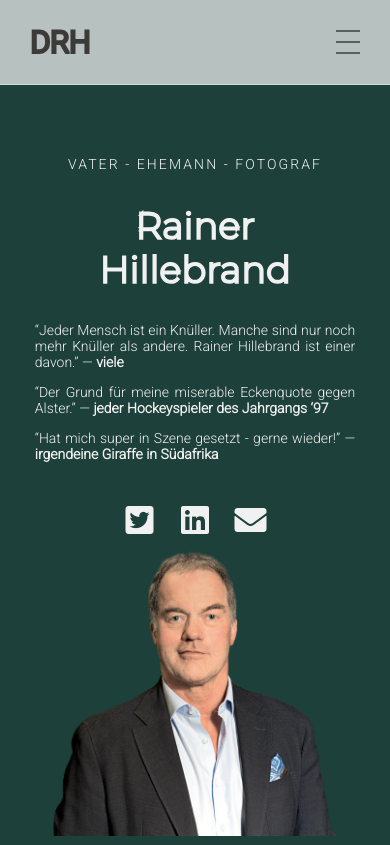
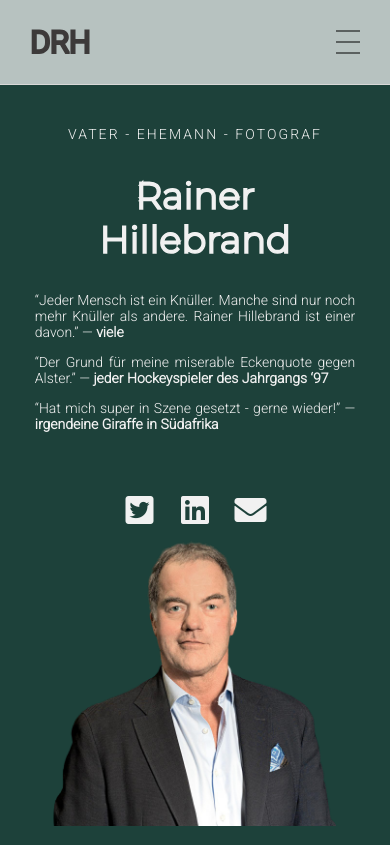
Before and after one commit to julezzhub/drhtml, a plain HTML site: page index.html in a window 390 px wide. Drawn offline with Linux system fonts and the light colour scheme.

Commit message:
adjusted for mobile browser navbars

```diff
--- a/css/style.css
+++ b/css/style.css
@@ -302,7 +302,7 @@ i {
 
   #desc {
     height: auto;
-    padding: 50px 25px 10px 25px;
+    padding: 10px 25px 10px 25px;
     margin-bottom: 0px;
   }
 
```
